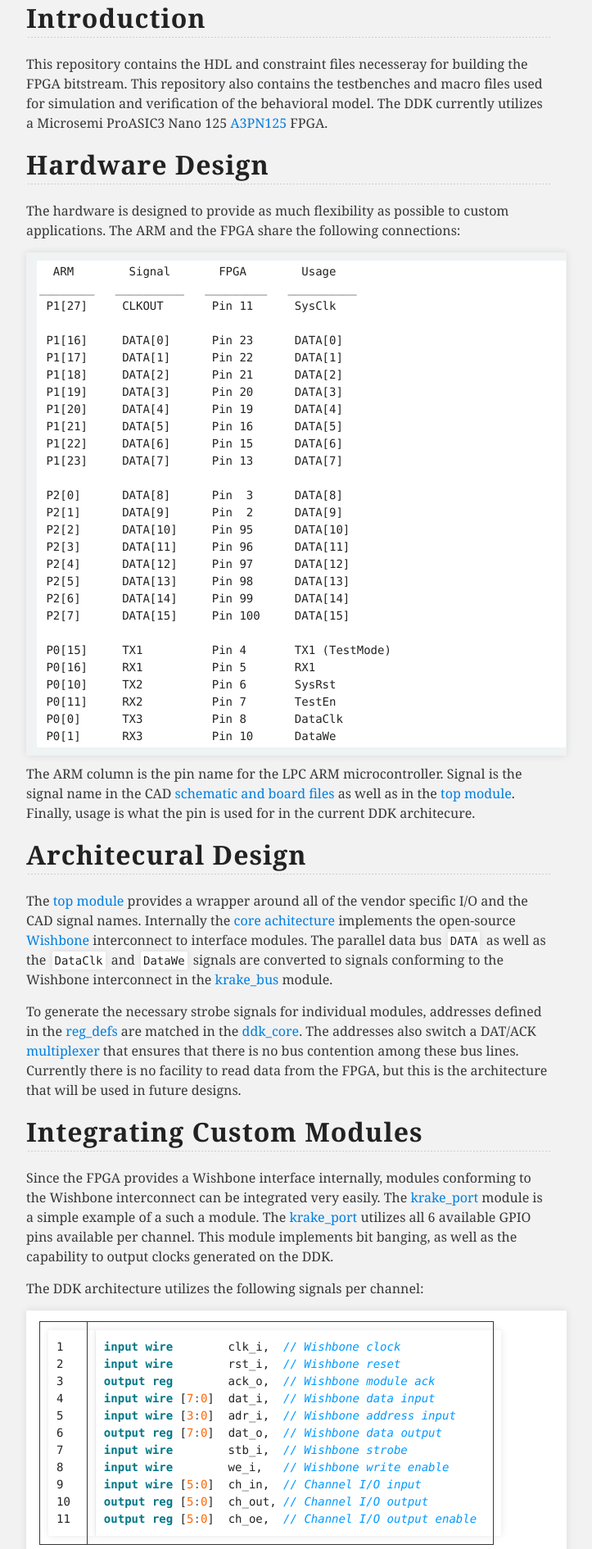
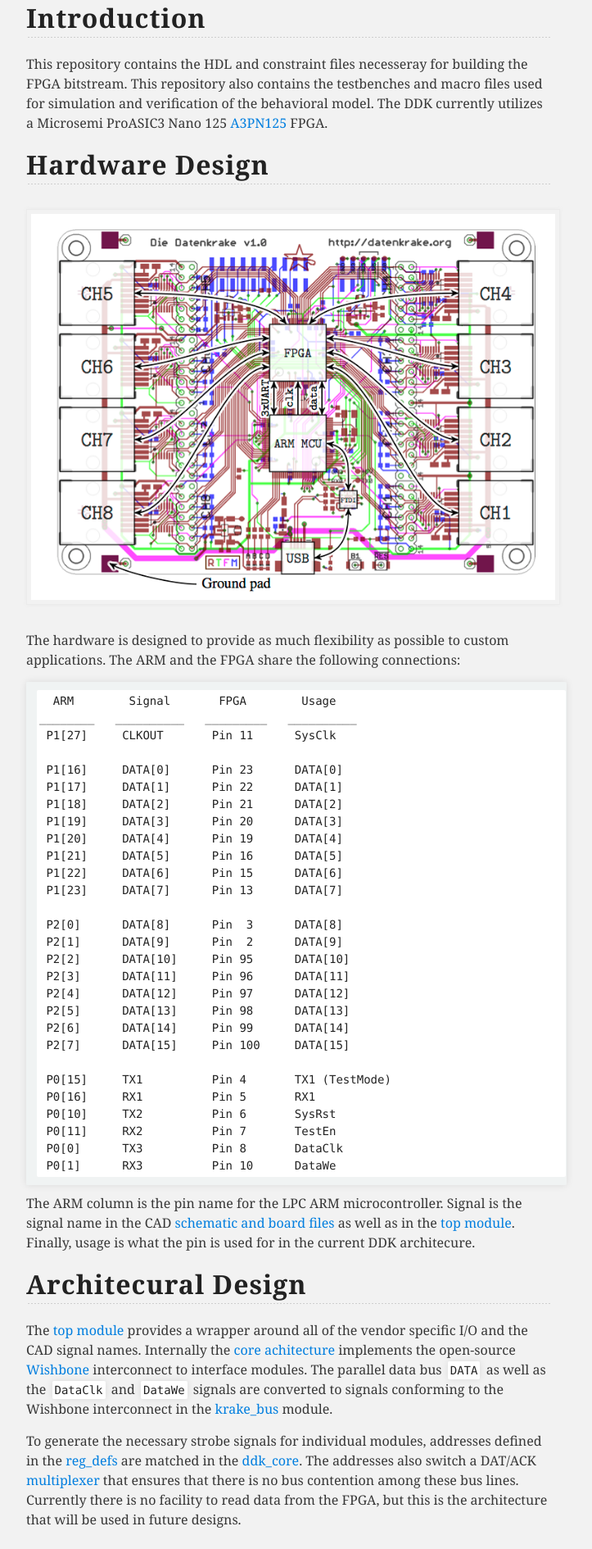
Before and after one commit to ddk/ddk.github.io, a Jekyll site: the page built from ddk-fpga/index.md, in a window 1280 px wide. Shown: the part 641-2531 px from the top of the page at 82% size, without its empty margins (288-1011 px from the left). Built offline with Jekyll 4.4.1, drawn with Linux system fonts in a browser that asks for light colours.

Commit message:
Add Architectural overview, move image

```diff
--- a/ddk-fpga/index.md
+++ b/ddk-fpga/index.md
@@ -22,6 +22,8 @@ The DDK currently utilizes a Microsemi ProASIC3 Nano 125 [A3PN125][datasheet] FP
 
 
 ## Hardware Design
+
+![DDK Architecutre](../images/ddk_arch.png)
 
 The hardware is designed to provide as much flexibility as possible to custom applications.
 The ARM and the FPGA share the following connections:
```
Also changed, not shown: index.md (+2 -2 lines), images/ddk_arch.png (added).
